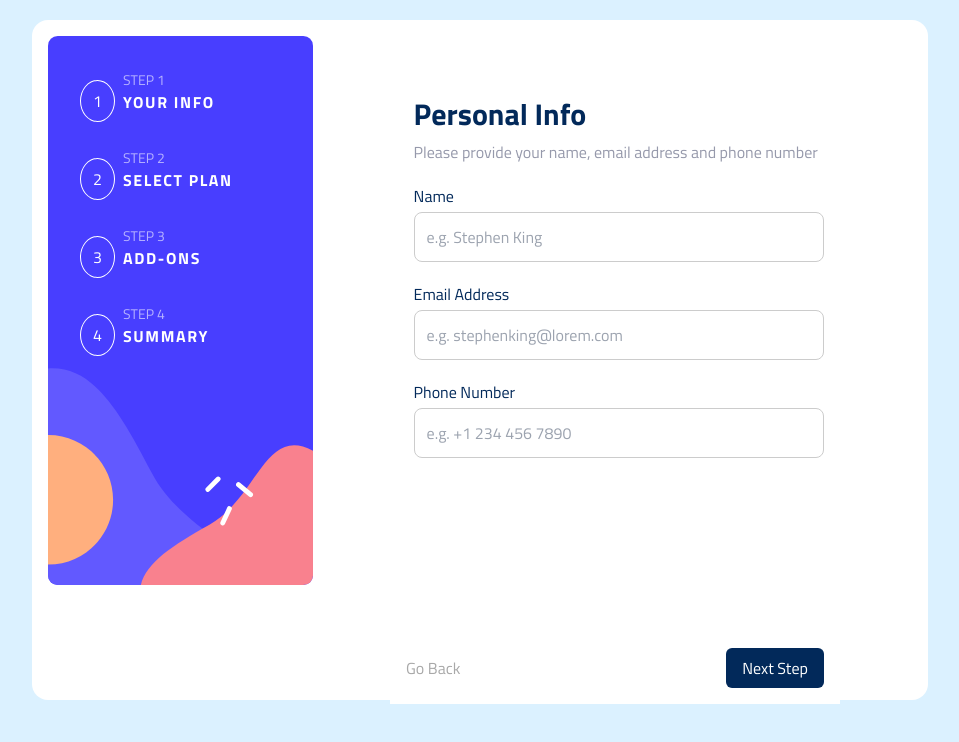
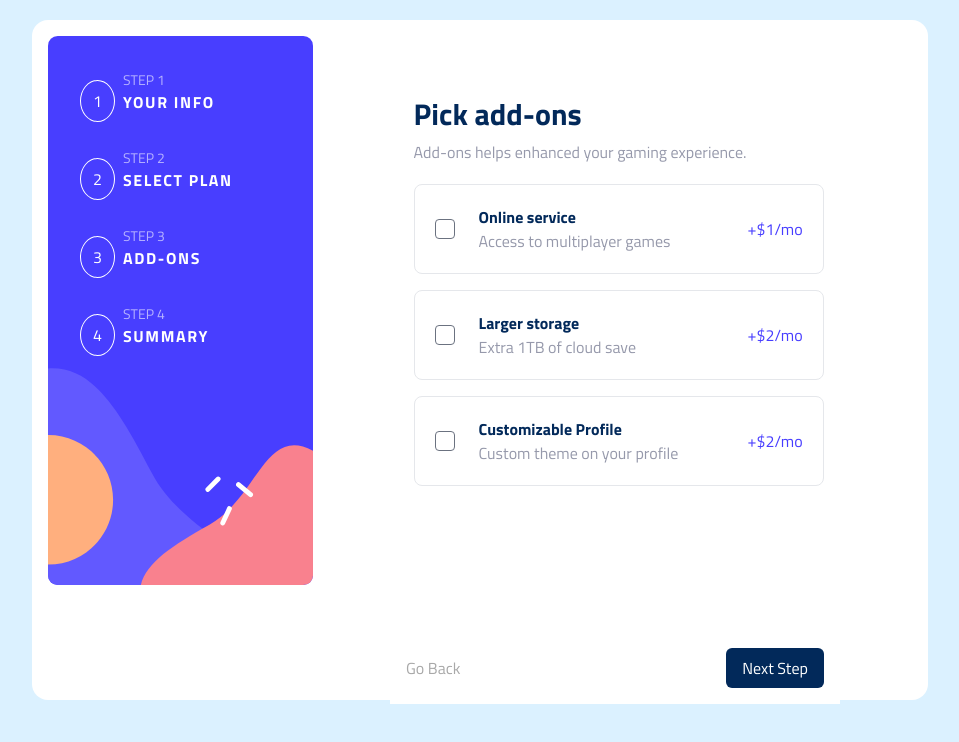
Before and after one commit to josh-j5k/multi-step-form, a Vue app: page / in a window 1280 px wide. Shown: the top 742 px of the page, without its empty margins (160-1119 px from the left). Built offline with nearby package versions, Linux system fonts and the light colour scheme.

Commit message:
added add-ons component

```diff
--- a/package.json
+++ b/package.json
@@ -9,6 +9,7 @@
     "preview": "vite preview"
   },
   "dependencies": {
+    "flowbite": "^1.6.3",
     "vue": "^3.2.45"
   },
   "devDependencies": {
--- /dev/null
+++ b/src/components/AddOns.vue
@@ -0,0 +1,88 @@
+<template lang="">
+  <div
+    class="-md:relative top-[-2rem] -md:w-[90vw] bg-white py-5 px-5 rounded-xl -md:mx-auto z-50">
+    <div class="">
+      <h1 class="font-bold text-3xl text-marine pb-2">Pick add-ons</h1>
+      <p class="text-coolg pb-5">
+        Add-ons helps enhanced your gaming experience.
+      </p>
+    </div>
+    <!-- Add-ons container -->
+    <div class="flex justify-evenly -md:text-sm flex-col gap-4 mb-7">
+      <!-- add-ons item -->
+      <div
+        @click="testing"
+        class="flex gap-3 border border-solid rounded-lg flex-1 justify-between px-5 items-center py-5 h-fit cursor-pointer hover:border-purplish -md:py-2">
+        <div class="flex gap-6">
+          <!-- checkbox -->
+          <input
+            id="onlineService"
+            type="checkbox"
+            class="w-5 h-5 self-center cursor-pointer rounded focus:text-purplish checked:text-purplish focus:ring-0" />
+          <label for="onlineService " class="cursor-pointer flex flex-col">
+            <span class="text-marine font-bold">Online service</span>
+            <span class="text-coolg">Access to multiplayer games</span>
+          </label>
+        </div>
+
+        <div>
+          <span class="text-purplish"> +$1/mo </span>
+        </div>
+      </div>
+      <!-- add-ons item -->
+      <div
+        class="flex gap-3 border border-solid rounded-lg flex-1 justify-between px-5 items-center py-5 h-fit cursor-pointer hover:border-purplish -md:py-2">
+        <div class="flex gap-6">
+          <!-- checkbox -->
+          <input
+            id="onlineService"
+            type="checkbox"
+            class="w-5 h-5 cursor-pointer self-center rounded focus:text-purplish checked:text-purplish focus:ring-0" />
+          <label for="onlineService " class="cursor-pointer flex flex-col">
+            <span class="text-marine font-bold">Larger storage</span>
+            <span class="text-coolg">Extra 1TB of cloud save</span>
+          </label>
+        </div>
+
+        <div>
+          <span class="text-purplish"> +$2/mo </span>
+        </div>
+      </div>
+      <!-- add-ons item -->
+      <div
+        class="flex gap-3 border border-solid rounded-lg flex-1 justify-between px-5 items-center py-5 h-fit cursor-pointer hover:border-purplish -md:py-2">
+        <div class="flex gap-6">
+          <!-- checkbox -->
+          <input
+            id="onlineService"
+            type="checkbox"
+            class="cursor-pointer w-5 h-5 self-center rounded focus:text-purplish checked:text-purplish focus:ring-0" />
+          <label for="onlineService " class="cursor-pointer flex flex-col">
+            <span class="text-marine font-bold">Customizable Profile </span>
+            <span class="text-coolg">Custom theme on your profile</span>
+          </label>
+        </div>
+
+        <div>
+          <span class="text-purplish"> +$2/mo </span>
+        </div>
+      </div>
+    </div>
+  </div>
+</template>
+<script>
+export default {
+  name: "AddOns",
+  data() {
+    return {
+      checked: false,
+    };
+  },
+  methods: {
+    testing(e) {
+      console.log(e.currentTarget);
+    },
+  },
+};
+</script>
+<style lang=""></style>
--- a/src/components/Forms.vue
+++ b/src/components/Forms.vue
@@ -1,11 +1,12 @@
 <script setup>
 import PersonalInfo from "./PersonalInfo.vue";
 import SelectPlan from "./SelectPlan.vue";
+import AddOns from "./AddOns.vue";
 </script>
 
 <template>
   <div class="md:w-[450px] pt-10">
-    <PersonalInfo> </PersonalInfo>
+    <AddOns />
   </div>
 </template>
 
--- a/src/components/SelectPlan.vue
+++ b/src/components/SelectPlan.vue
@@ -11,8 +11,10 @@
     <div class="flex justify-evenly -md:flex-col gap-4 mb-7">
       <!-- cards -->
       <div
-        @click="activeCard"
-        class="-md:flex gap-3 border border-solid rounded-lg flex-1 md:py-10 md:pl-4 py-3 px-3 items-center h-fit cursor-pointer">
+        activeCard="arcade"
+        @click="SetActiveCard"
+        class="-md:flex gap-3 border border-solid rounded-lg flex-1 md:py-10 md:pl-4 py-3 px-3 items-center h-fit cursor-pointer hover:border-purplish"
+        :class="[activeCard === 'arcade' ? 'active-card' : '']">
         <img
           class="md:relative top-[-1.5rem]"
           src="../assets/images/icon-arcade.svg" />
@@ -34,8 +36,10 @@
       </div>
       <!-- cards -->
       <div
-        @click="activeCard"
-        class="-md:flex gap-3 border border-solid rounded-lg flex-1 md:py-10 md:pl-4 py-3 px-3 items-center h-fit cursor-pointer">
+        activeCard="advanced"
+        @click="SetActiveCard"
+        class="-md:flex gap-3 border border-solid rounded-lg flex-1 md:py-10 md:pl-4 py-3 px-3 items-center h-fit cursor-pointer hover:border-purplish"
+        :class="[activeCard === 'advanced' ? 'active-card' : '']">
         <img
           class="md:relative md:top-[-1.5rem]"
           src="../assets/images/icon-advanced.svg" />
@@ -56,8 +60,10 @@
       </div>
       <!-- cards -->
       <div
-        @click="activeCard"
-        class="-md:flex gap-3 border border-solid rounded-lg flex-1 md:py-10 md:pl-4 py-3 px-3 items-center h-fit cursor-pointer">
+        activCard="pro"
+        @click="SetActiveCard"
+        class="-md:flex gap-3 border border-solid rounded-lg flex-1 md:py-10 md:pl-4 py-3 px-3 items-center h-fit cursor-pointer hover:border-purplish"
+        :class="[activeCard === 'pro' ? 'active-card' : '']">
         <img
           class="md:relative md:top-[-1.5rem]"
           src="../assets/images/icon-pro.svg" />
@@ -115,6 +121,7 @@ export default {
     return {
       yearly: false,
       monthly: true,
+      activeCard: "",
     };
   },
   methods: {
@@ -123,15 +130,17 @@ export default {
       this.monthly = !this.monthly;
     },
 
-    activeCard(e) {
-      console.log(e.currentTarget);
+    SetActiveCard(e) {
+      const attrVal = e.currentTarget.attributes[0].value;
+
+      this.activeCard = attrVal;
     },
   },
 };
 </script>
 
 <style>
-.active {
-  border-color: var(--Marine-blue);
+.active-card {
+  border-color: var(--Purplish-blue);
 }
 </style>
--- a/tailwind.config.cjs
+++ b/tailwind.config.cjs
@@ -39,5 +39,5 @@ module.exports = {
       },
     },
   },
-  plugins: [],
+  plugins: [require("flowbite/plugin")],
 };
```
Also changed, not shown: 1 other file (tests, documents, lock files or other folders).
